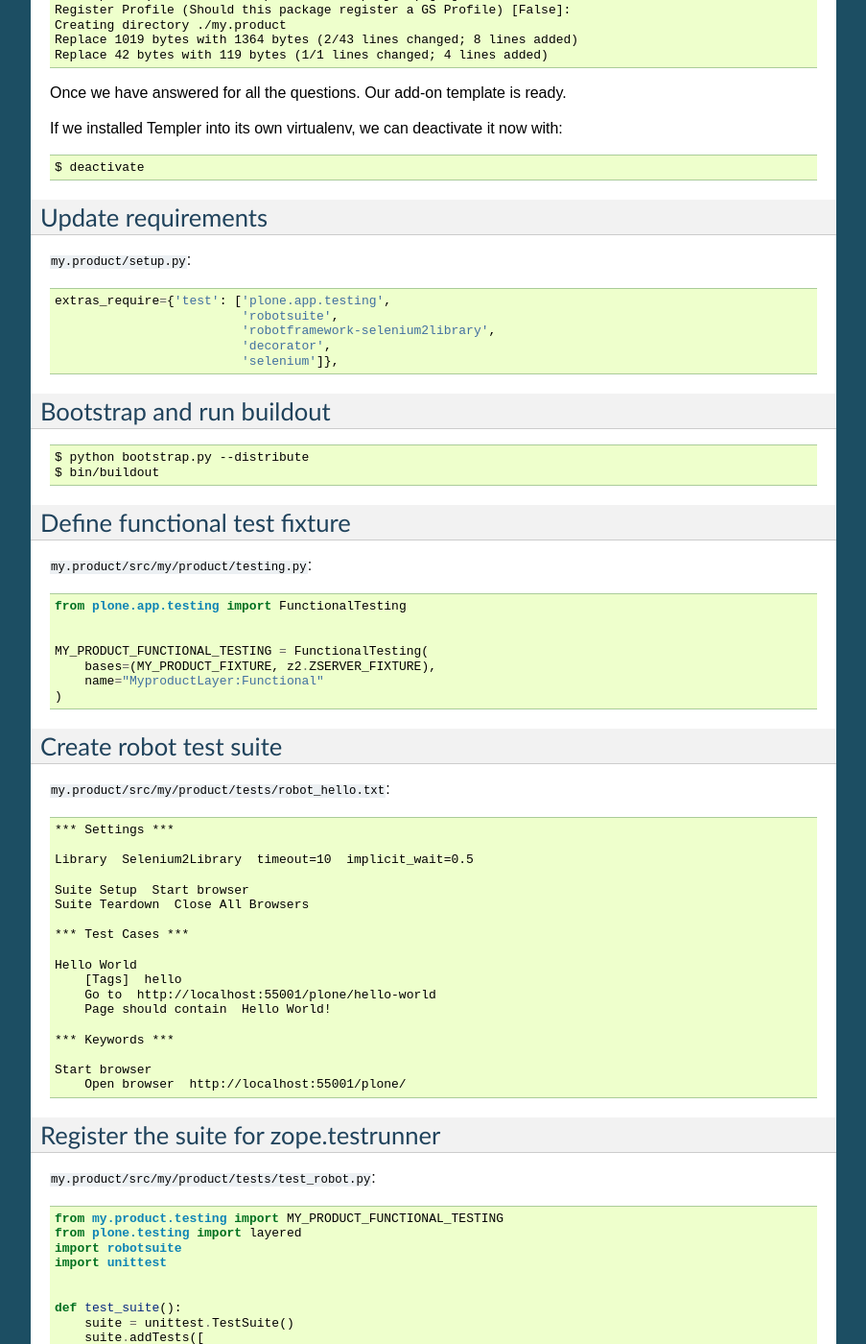
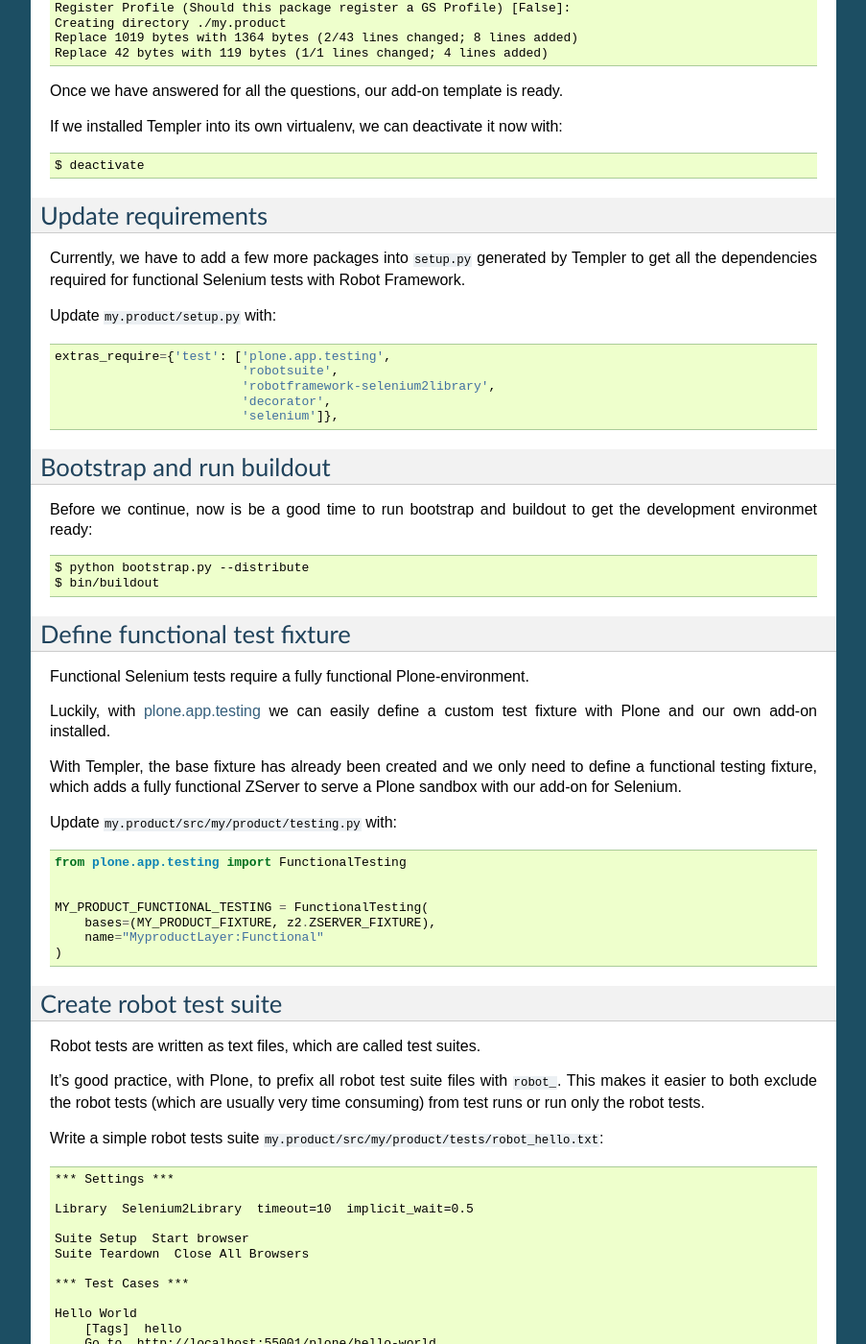
Before and after one commit to plone/plone.app.robotframework, a Sphinx documentation site: the page built from docs/source/tutorial.rst, in a window 1280 px wide and 1400 px high, scrolled down 1264 px. Shown: the whole window at 96% size, without its empty margins (198-1101 px from the left). Built offline with Sphinx 7.4.7, drawn with Linux system fonts in a browser that asks for light colours; some of the changed text lies outside the part shown.

Commit message:
Update tutorial

```diff
--- a/docs/source/tutorial.rst
+++ b/docs/source/tutorial.rst
@@ -80,7 +79,7 @@ questions::
     Replace 1019 bytes with 1364 bytes (2/43 lines changed; 8 lines added)
     Replace 42 bytes with 119 bytes (1/1 lines changed; 4 lines added)
 
-Once we have answered for all the questions. Our add-on template is ready.
+Once we have answered for all the questions, our add-on template is ready.
 
 If we installed Templer into its own virtualenv, we can deactivate it now
 with::
@@ -91,7 +90,11 @@ with::
 Update requirements
 -------------------
 
-``my.product/setup.py``::
+Currently, we have to add a few more packages into ``setup.py`` generated
+by Templer to get all the dependencies required for functional Selenium tests
+with Robot Framework.
+
+Update ``my.product/setup.py`` with::
 
       extras_require={'test': ['plone.app.testing',
                                'robotsuite',
@@ -103,7 +106,8 @@ Update requirements
 Bootstrap and run buildout
 --------------------------
 
-::
+Before we continue, now is be a good time to run bootstrap and buildout to
+get the development environmet ready::
 
     $ python bootstrap.py --distribute
     $ bin/buildout
@@ -113,8 +117,18 @@ Bootstrap and run buildout
 Define functional test fixture
 ------------------------------
 
+Functional Selenium tests require a fully functional Plone-environment.
 
-``my.product/src/my/product/testing.py``::
+Luckily, with
+`plone.app.testing <http://pypi.python.org/pypi/plone.app.testing/>`_
+we can easily define a custom test fixture with Plone and our own add-on
+installed.
+
+With Templer, the base fixture has already been created and we only need to
+define a functional testing fixture, which adds a fully functional ZServer to
+serve a Plone sandbox with our add-on for Selenium.
+
+Update ``my.product/src/my/product/testing.py`` with::
 
     from plone.app.testing import FunctionalTesting
 
@@ -128,6 +142,13 @@ Define functional test fixture
 Create robot test suite
 -----------------------
 
+Robot tests are written as text files, which are called test suites.
+
+It's good practice, with Plone, to prefix all robot test suite files with
+``robot_``. This makes it easier to both exclude the robot tests (which are
+usually very time consuming) from test runs or run only the robot tests.
+
+Write a simple robot tests suite
 ``my.product/src/my/product/tests/robot_hello.txt``::
 
     *** Settings ***
@@ -153,6 +174,15 @@ Create robot test suite
 Register the suite for zope.testrunner
 --------------------------------------
 
+To be able to run Robot Framework test suite with
+`zope.testrunner <http://pypi.python.org/pypi/zope.testrunner/>`_
+and on top of our add-ons functional test fixture, we need to
+
+1. wrap the test suite into properly named Python unittest test suite
+
+2. assign our functional test layer for all the test cases.
+
+We do this all by simply writing
 ``my.product/src/my/product/tests/test_robot.py``::
 
     from my.product.testing import MY_PRODUCT_FUNCTIONAL_TESTING
@@ -169,11 +199,15 @@ Register the suite for zope.testrunner
         ])
         return suite
 
+Note that ``test_``-prefix in the filename is required for  **zope.testunner**
+to find the test suite.
+
 
 List and filter tests
 ---------------------
 
-::
+Run ``bin/test`` (**zope.testrunner**) with ``--list-tests``-argument to
+see that our test is registered correctly::
 
     $ bin/test --list-tests
     Listing my.product.testing.MyproductLayer:Functional tests:
@@ -181,19 +215,20 @@ List and filter tests
     Listing my.product.testing.MyproductLayer:Integration tests:
       test_success (my.product.tests.test_example.TestExample)
 
-::
+Experiment with ``-t``-argument to filter testrunner to find only our
+robot test::
 
     $ bin/test -t robot_ --list-tests
     Listing my.product.testing.MyproductLayer:Functional tests:
       Hello_World (robot_hello_world.txt) #hello
 
-::
+or everything else::
 
     $ bin/test -t \!robot_ --list-tests
     Listing my.product.testing.MyproductLayer:Integration tests:
       test_success (my.product.tests.test_example.TestExample)
 
-::
+We can also filter robot tests with tags::
 
     $ bin/test -t \#hello --list-tests
     Listing my.product.testing.MyproductLayer:Functional tests:
@@ -203,7 +238,10 @@ List and filter tests
 Run (failing) test
 ------------------
 
-::
+After the test has been written and registered, it can be run normally
+with ``bin/test``.
+
+The run will fail, because the test describes an unimplemented feature::
 
     $ bin/test -t robot_
 
@@ -254,7 +292,7 @@ Run (failing) test
 Create an example view
 ----------------------
 
-
+Create view described in the test by registering a template into
 ``my.product/src/my/product/configure.zcml``::
 
     <configure
@@ -278,8 +316,7 @@ Create an example view
 
     </configure>
 
-
-``my.product/src/my/product/hello_world.pt``::
+And writing the template into ``my.product/src/my/product/hello_world.pt``::
 
     <html xmlns="http://www.w3.org/1999/xhtml" xml:lang="en"
           xmlns:tal="http://xml.zope.org/namespaces/tal"
@@ -303,7 +340,7 @@ Create an example view
 Run (passing) test
 ------------------
 
-::
+Re-run the test to see it passing::
 
     $ bin/test -t robot_
     Running my.product.testing.MyproductLayer:Functional tests:
```
Also changed, not shown: other parts of docs/source/tutorial.rst (+2 -3 lines).
